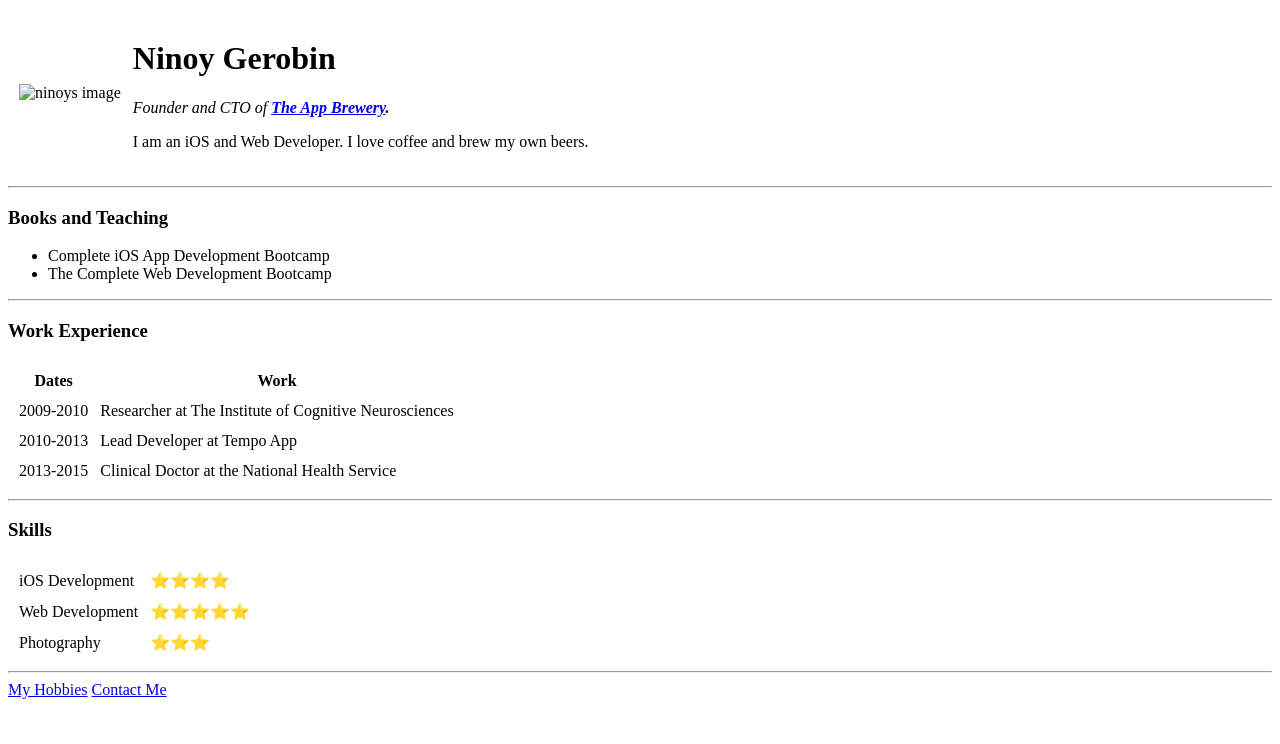
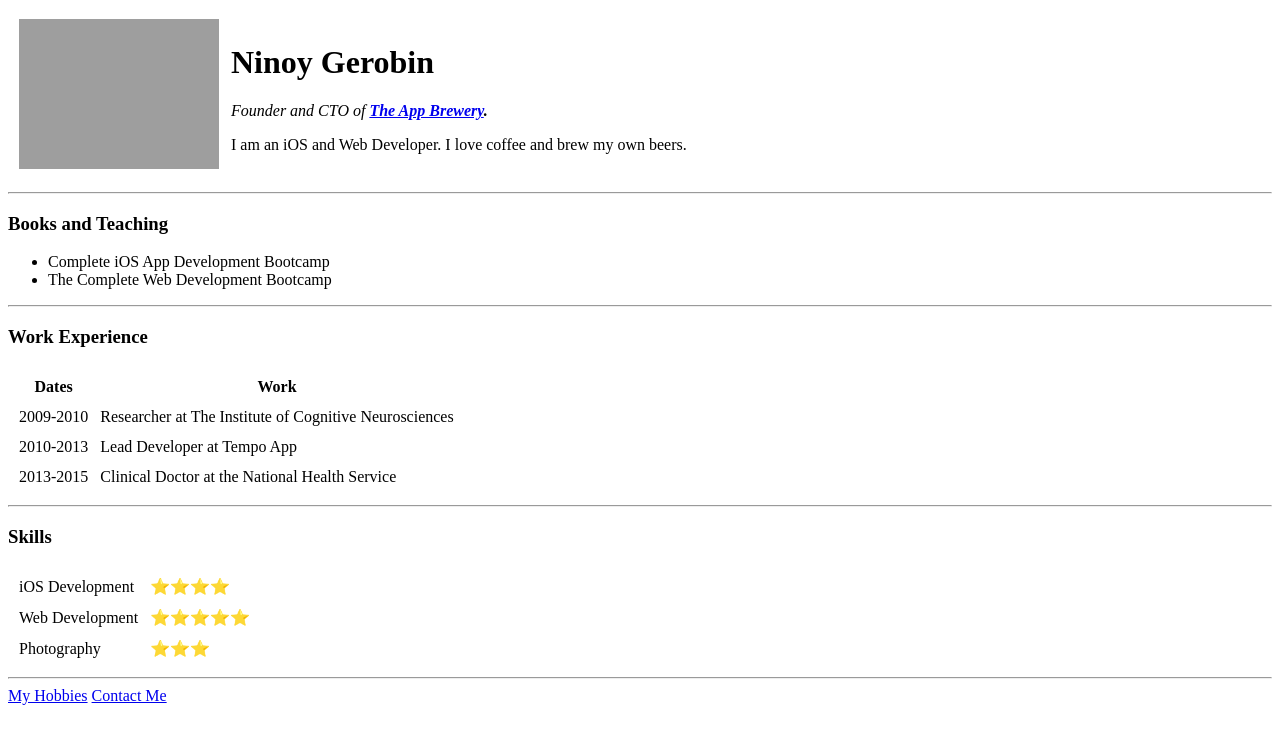
Before and after one commit to noysg/cv, a plain HTML site: page index.html in a window 1280 px wide. Drawn offline with Linux system fonts and the light colour scheme; the site is published under a folder, as on GitHub Pages, so addresses that start at the root find nothing.

Commit message:
Update index.html

```diff
--- a/index.html
+++ b/index.html
@@ -10,7 +10,7 @@
     <table cellspacing="10">
       <tr>
         <td>
-          <img src="/img/ninoy-circle.png" alt="ninoys image" width="200" />
+          <img src="img/ninoy-circle.png" alt="ninoys image" width="200" />
         </td>
         <td>
           <h1>Ninoy Gerobin</h1>
```
